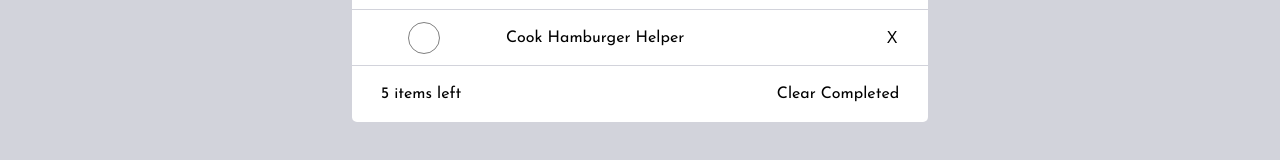
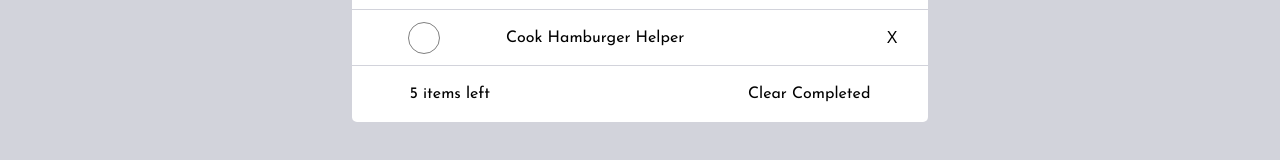
Before and after one commit to naser23/todo-app-react, a React (Create React App) app: page / in a window 1280 px wide. Shown: the part 390-550 px from the top of the page. Built offline with nearby package versions, Linux system fonts and the light colour scheme.

Commit message:
attempting to publish this build of the website to gh pages.

```diff
--- a/package.json
+++ b/package.json
@@ -13,6 +13,8 @@
     "web-vitals": "^2.1.3"
   },
   "scripts": {
+    "predeploy": "npm run build",
+    "deploy": "gh-pages -d build",
     "start": "react-scripts start",
     "build": "react-scripts build",
     "test": "react-scripts test",
@@ -35,5 +37,8 @@
       "last 1 firefox version",
       "last 1 safari version"
     ]
+  },
+  "devDependencies": {
+    "gh-pages": "^3.2.3"
   }
 }
--- a/src/css/main.css
+++ b/src/css/main.css
@@ -177,7 +177,8 @@
   -webkit-box-pack: justify;
       -ms-flex-pack: justify;
           justify-content: space-between;
-  padding: 0px 5%;
+  width: 80%;
+  margin: 0 auto;
   -webkit-box-align: center;
       -ms-flex-align: center;
           align-items: center;
--- a/src/scss/main.scss
+++ b/src/scss/main.scss
@@ -154,7 +154,9 @@
       .filtered-todos {
         display: flex;
         justify-content: space-between;
-        padding: 0px 5%;
+        width: 80%;
+        margin: 0 auto;
+
         align-items: center;
         height: 3.5rem;
       }
```
Also changed, not shown: 2 other files (tests, documents, lock files or other folders).
